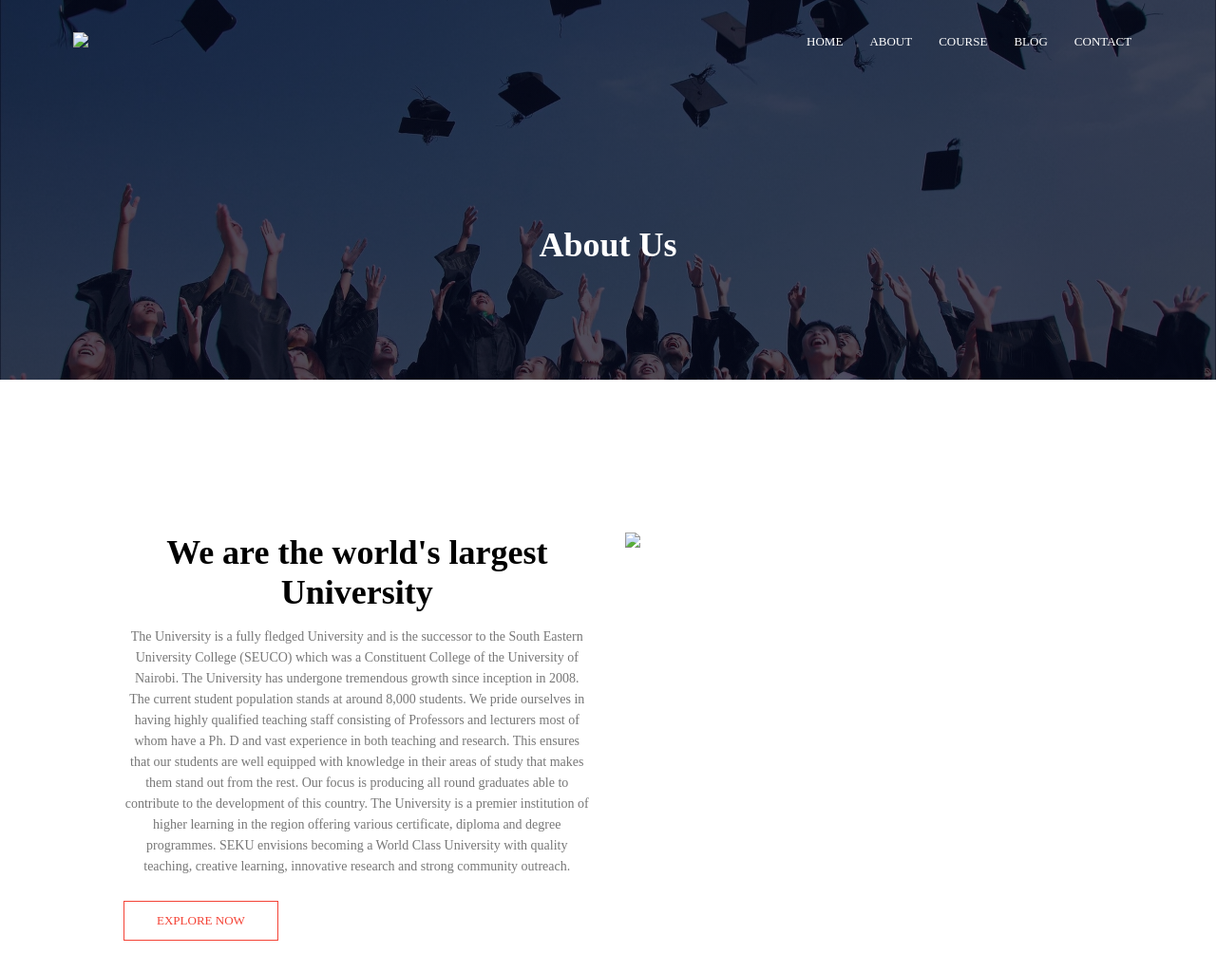
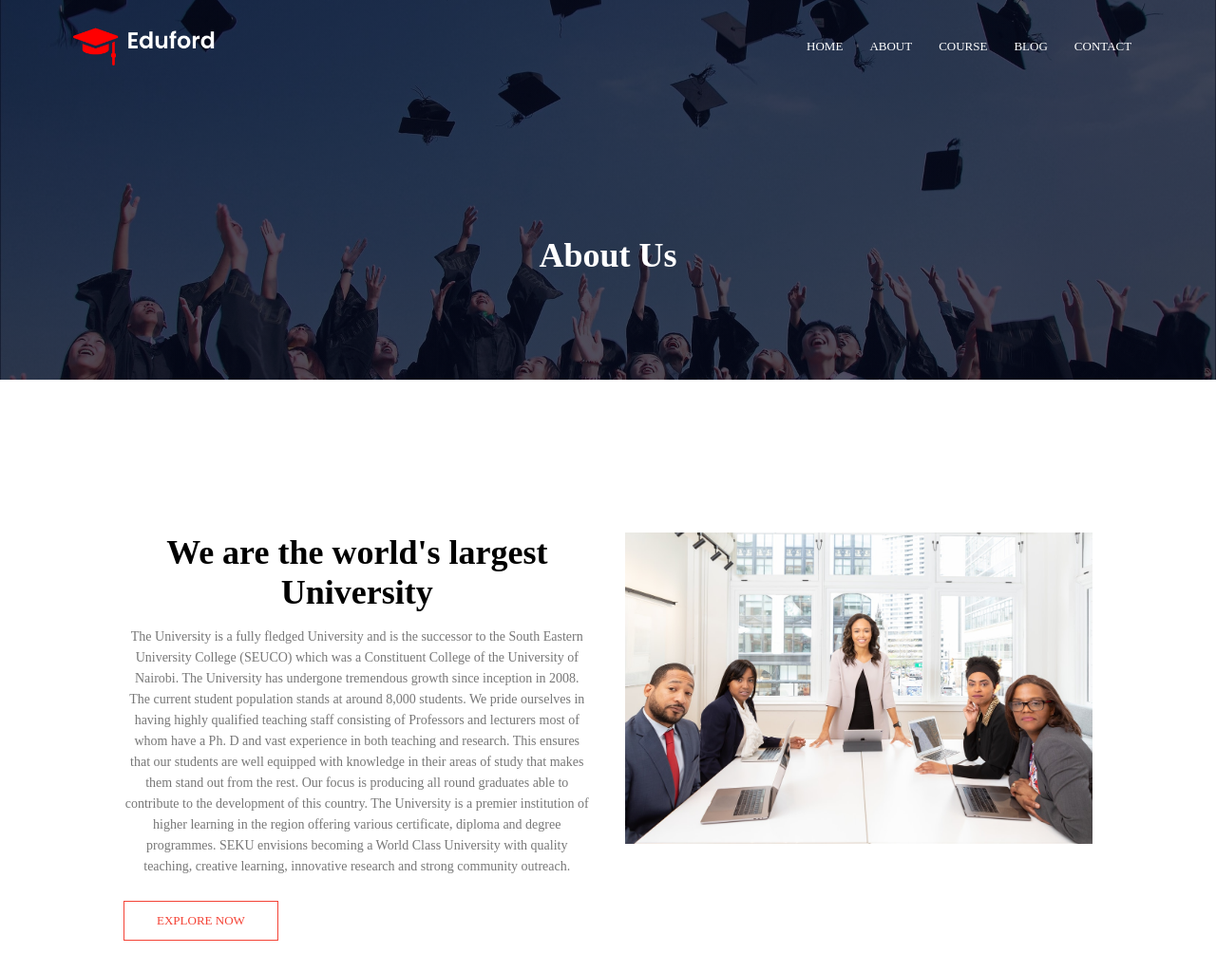
Before and after one commit to smartserverr/campus, a plain HTML site: page about.html.html in a window 1280 px wide. Shown: the top 1024 px of the page at 95% size. Drawn offline with Linux system fonts and the light colour scheme; files whose address does not match are found by name.

Commit message:
Update about.html.html
Signed-off-by: smartserverr <dkai9046@gmail.com>

```diff
--- a/about.html.html
+++ b/about.html.html
@@ -9,7 +9,7 @@
 	<body>
 		<section class="sub-header">
 			<nav>
-				<a href="index.html"><img src="images/logo.png"></a>
+				<a href="index.html"><img src="logo.png"></a>
 				<div class="nav-links" id="navLinks">
 					<i class="fa fa-times" onclick="hideMenu()"></i>
 					<ul>
@@ -37,7 +37,7 @@
 
 				</div>
 				<div class="about-col">
-				<img src="images/about.jpg">
+				<img src="about.jpg">
 
 				</div>
 
```
